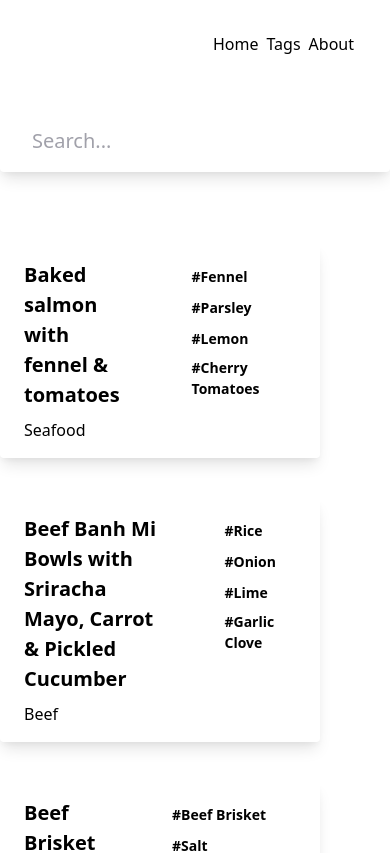
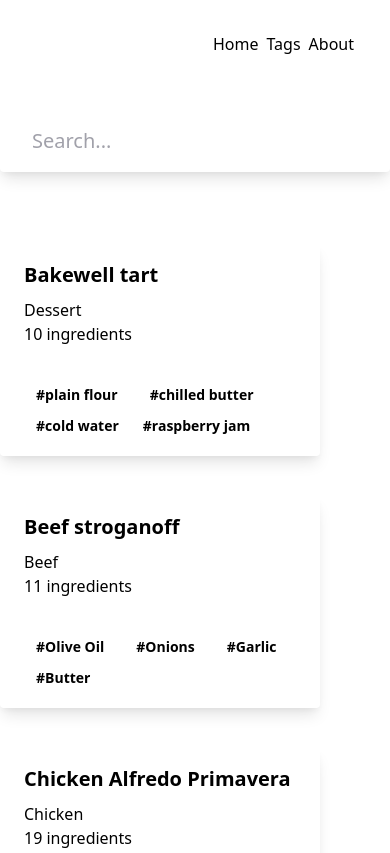
Before and after one commit to rafaelfrancisco-dev/recipes_website, a Next.js app: page / in a window 390 px wide. Shown: the top 853 px of the page. Built offline with nearby package versions, Linux system fonts and the light colour scheme; what @tailwindcss/typography would draw is missing.

Commit message:
Recipe details page improvements

```diff
--- /dev/null
+++ b/src/components/RecipeBox.tsx
@@ -0,0 +1,49 @@
+import React from 'react';
+
+import Link from 'next/link';
+
+import { RecipeMethods } from '../models/logic/RecipeMethods';
+import { Recipe } from '../models/Recipe';
+import FadeInImage from './FadeInImage';
+
+type RecipeBoxProps = {
+  recipe: Recipe;
+};
+
+const RecipeBox = (props: RecipeBoxProps) => (
+  <Link href={`/recipes/${props.recipe.idMeal}`}>
+    <div className="transition duration-500 ease-in-out max-w-xs rounded overflow-hidden shadow-lg my-2 hover:bg-red-600 transform hover:-translate-y-1 hover:scale-105 cursor-pointer">
+      <div>
+        <div className="relative md:pl-6 xl:pl-8 hidden sm:block h-48">
+          <FadeInImage
+            className="absolute md:static overflow-visible"
+            src={props.recipe.strMealThumb}
+            alt={props.recipe.strMeal}
+            layout="fill"
+            objectFit="cover"
+          />
+        </div>
+
+        <div className="px-6 py-4">
+          <div className="font-bold text-xl mb-2">{props.recipe.strMeal}</div>
+
+          <p className="text-grey-darker text-base">{props.recipe.strCategory}</p>
+          <p className="text-grey-darker text-base">
+            {`${RecipeMethods.getNumberOfIngredients(
+              props.recipe,
+            )} ingredients`}
+          </p>
+        </div>
+
+        <div className="px-6 py-4">
+          <span className="inline-block bg-grey-lighter rounded-full px-3 py-1 text-sm font-semibold text-grey-darker mr-2">{`#${props.recipe.strIngredient1}`}</span>
+          <span className="inline-block bg-grey-lighter rounded-full px-3 py-1 text-sm font-semibold text-grey-darker mr-2">{`#${props.recipe.strIngredient2}`}</span>
+          <span className="inline-block bg-grey-lighter rounded-full px-3 py-1 text-sm font-semibold text-grey-darker">{`#${props.recipe.strIngredient3}`}</span>
+          <span className="inline-block bg-grey-lighter rounded-full px-3 py-1 text-sm font-semibold text-grey-darker">{`#${props.recipe.strIngredient4}`}</span>
+        </div>
+      </div>
+    </div>
+  </Link>
+);
+
+export default RecipeBox;
--- a/src/models/logic/RecipeMethods.ts
+++ b/src/models/logic/RecipeMethods.ts
@@ -7,7 +7,7 @@ export class RecipeMethods {
     Object.keys(recipe).forEach((key: string) => {
       if (key.includes('Ingredient')) {
         const val = (recipe as any)[key];
-        if (val !== undefined && val !== null) {
+        if (val !== undefined && val !== null && val !== '') {
           steps += 1;
         }
       }
@@ -15,4 +15,19 @@ export class RecipeMethods {
 
     return steps;
   }
+
+  static getTags(recipe: Recipe): String[] {
+    const tags: String[] = [];
+
+    Object.keys(recipe).forEach((key: string) => {
+      if (key.includes('Ingredient')) {
+        const val = (recipe as any)[key];
+        if (val !== undefined && val !== null && val !== '') {
+          tags.push(val as String);
+        }
+      }
+    });
+
+    return tags;
+  }
 }
--- a/src/pages/index.tsx
+++ b/src/pages/index.tsx
@@ -1,13 +1,11 @@
 import React from 'react';
 
 import { GetStaticProps, InferGetStaticPropsType } from 'next';
-import Link from 'next/link';
 
-import FadeInImage from '../components/FadeInImage';
+import RecipeBox from '../components/RecipeBox';
 import SearchBar from '../components/SearchBar';
 import { Meta } from '../layout/Meta';
 import { Recipe } from '../models/Recipe';
-import StyleUtils from '../styles/StyleUtils';
 import { Main } from '../templates/Main';
 
 const recipes = require('../models/recipes.json');
@@ -42,13 +40,13 @@ function getRandomElements(sourceArray: Array<any>, neededElements: number) {
   return result;
 }
 
-export const getStaticProps: GetStaticProps<IndexPageProps> = async () => ({
+export const getServerSideProps: GetStaticProps<IndexPageProps> = async () => ({
   props: {
     recipeList: getRandomElements(recipes, 33).sort(compareRecipeTitle),
   },
 });
 
-const Index = ({ recipeList }: InferGetStaticPropsType<typeof getStaticProps>) => (
+const Index = ({ recipeList }: InferGetStaticPropsType<typeof getServerSideProps>) => (
   <Main
     meta={(
       <Meta
@@ -60,38 +58,8 @@ const Index = ({ recipeList }: InferGetStaticPropsType<typeof getStaticProps>) =
     <SearchBar />
 
     <div className="grid grid-cols-1 md:grid-cols-3 gap-6 xl:gap-8 pt-8">
-      {recipeList.map((recipe: Recipe, index: number) => (
-        <Link key={recipe.idMeal} href={`/recipes/${recipe.idMeal}`}>
-          <div className="transition duration-500 ease-in-out max-w-xs rounded overflow-hidden shadow-lg my-2 hover:bg-red-600 transform hover:-translate-y-1 hover:scale-105">
-            <div
-              className={`w-full flex md:flex-col bg-gradient-to-br ${StyleUtils.getRandomGradientStyle(
-                index,
-              )}`}
-            >
-              <div className="relative md:pl-6 xl:pl-8 hidden sm:block h-32">
-                <FadeInImage
-                  className="absolute md:static overflow-visible"
-                  src={recipe.strMealThumb}
-                  alt={recipe.strMeal}
-                  layout="fill"
-                  objectFit="cover"
-                />
-              </div>
-
-              <div className="px-6 py-4">
-                <div className="font-bold text-xl mb-2">{recipe.strMeal}</div>
-                <p className="text-grey-darker text-base">{recipe.strCategory}</p>
-              </div>
-
-              <div className="px-6 py-4">
-                <span className="inline-block bg-grey-lighter rounded-full px-3 py-1 text-sm font-semibold text-grey-darker mr-2">{`#${recipe.strIngredient1}`}</span>
-                <span className="inline-block bg-grey-lighter rounded-full px-3 py-1 text-sm font-semibold text-grey-darker mr-2">{`#${recipe.strIngredient2}`}</span>
-                <span className="inline-block bg-grey-lighter rounded-full px-3 py-1 text-sm font-semibold text-grey-darker">{`#${recipe.strIngredient3}`}</span>
-                <span className="inline-block bg-grey-lighter rounded-full px-3 py-1 text-sm font-semibold text-grey-darker">{`#${recipe.strIngredient4}`}</span>
-              </div>
-            </div>
-          </div>
-        </Link>
+      {recipeList.map((recipe: Recipe) => (
+        <RecipeBox recipe={recipe} key={recipe.idMeal} />
       ))}
     </div>
   </Main>
--- a/src/pages/recipes/[ID].tsx
+++ b/src/pages/recipes/[ID].tsx
@@ -4,6 +4,7 @@ import { GetStaticPaths, GetStaticProps, InferGetStaticPropsType } from 'next';
 
 import FadeInImage from '../../components/FadeInImage';
 import { Meta } from '../../layout/Meta';
+import { RecipeMethods } from '../../models/logic/RecipeMethods';
 import { Recipe } from '../../models/Recipe';
 import { Main } from '../../templates/Main';
 
@@ -48,14 +49,16 @@ const RecipePage = ({ recipe }: InferGetStaticPropsType<typeof getStaticProps>)
       </div>
 
       <div className="my-4">
-        <h3 className="font-mono mb-2">Info</h3>
+        <h3 className="font-mono mb-2">Category</h3>
         <h5>{recipe.strCategory}</h5>
         <h5>{recipe.strTags}</h5>
       </div>
 
       <div className="my-4">
         <h3 className="font-mono mb-2">Ingredients</h3>
-        <p>Ingredients go here</p>
+        {RecipeMethods.getTags(recipe).map((ingredient: String) => (
+          <p className="mb-0 mt-0">{ingredient}</p>
+        ))}
       </div>
 
       <div className="my-4">
--- a/src/pages/search/[searchName].tsx
+++ b/src/pages/search/[searchName].tsx
@@ -1,54 +1,63 @@
 import React from 'react';
 
-import { GetServerSideProps, GetServerSidePropsContext, InferGetServerSidePropsType, NextPage } from 'next';
+import {
+  GetServerSideProps,
+  GetServerSidePropsContext,
+  InferGetServerSidePropsType,
+  NextPage,
+} from 'next';
 
+import RecipeBox from '../../components/RecipeBox';
 import { Meta } from '../../layout/Meta';
 import { Recipe } from '../../models/Recipe';
+import recipeList from '../../models/recipes.json';
 import { Main } from '../../templates/Main';
-import Link from 'next/link';
 
 function searchRecipes(name: string | string[]): Array<Recipe> {
-  const recipes = require('../../models/recipes.json');
-
   const searchName = typeof name === 'string' ? name.toLowerCase() : name[0].toLowerCase();
-  const foundArray = recipes.filter((e: Recipe) => e.strMeal.toLowerCase().includes(searchName));
+  const foundArray = recipeList.filter((e: Recipe) => e.strMeal.toLowerCase().includes(searchName));
 
   if (foundArray !== undefined) {
     return foundArray;
-  } else {
-    return [];
   }
+
+  return [];
 }
 
-export const getServerSideProps: GetServerSideProps = async ({ params }: GetServerSidePropsContext) => ({
+// eslint-disable-next-line max-len
+export const getServerSideProps: GetServerSideProps = async ({
+  params,
+}: GetServerSidePropsContext) => ({
   props: {
     recipes: searchRecipes(params?.searchName === undefined ? '' : params.searchName),
-    searchedText: params?.searchName
-  }
+    searchedText: params?.searchName,
+  },
 });
 
-const SearchPage: NextPage = ({ recipes, searchedText }: InferGetServerSidePropsType<typeof getServerSideProps>) => (
+// eslint-disable-next-line max-len
+const SearchPage: NextPage = ({
+  recipes,
+  searchedText,
+}: InferGetServerSidePropsType<typeof getServerSideProps>) => (
   <Main
     meta={(
       <Meta
-        title='Next.js Boilerplate Presentation'
-        description='Next js Boilerplate is the perfect starer code for your project. Build your React application with Next.js framework.'
+        title="Next.js Boilerplate Presentation"
+        description="Next js Boilerplate is the perfect starer code for your project. Build your React application with Next.js framework."
       />
     )}
   >
     <div>
-      <p>Search for {searchedText}</p>
-      <p>Found {recipes.length} results</p>
+      <p>{`Searched for ${searchedText}`}</p>
+      <p>{`Found ${recipes.length} results`}</p>
 
       <br />
 
-      {recipes.map((r: Recipe, index: number) => (
-        <div key={index}>
-          <Link key={r.idMeal} href={`/recipes/${r.idMeal}`}>
-            <p>{r.strMeal}</p>
-          </Link>
-        </div>
-      ))}
+      <div className="grid grid-cols-1 md:grid-cols-3 gap-6 xl:gap-8 pt-8">
+        {recipes.map((r: Recipe) => (
+          <RecipeBox recipe={r} key={r.idMeal} />
+        ))}
+      </div>
     </div>
   </Main>
 );
--- a/src/pages/tags.tsx
+++ b/src/pages/tags.tsx
@@ -1,17 +1,32 @@
 import React from 'react';
 
 import { GetStaticProps, InferGetStaticPropsType } from 'next';
+import Link from 'next/link';
 
 import { Meta } from '../layout/Meta';
+import { RecipeMethods } from '../models/logic/RecipeMethods';
+import { Recipe } from '../models/Recipe';
+import recipes from '../models/recipes.json';
 import { Main } from '../templates/Main';
 
-type IndexPageProps = {
+type TagPageProps = {
   tagsList: Array<String>;
 };
 
-export const getStaticProps: GetStaticProps<IndexPageProps> = async () => ({
+function gatherUniqueTags(): Set<String> {
+  const recipeArray = recipes as Array<Recipe>;
+  const set: Set<String> = new Set();
+
+  recipeArray.forEach((element) => {
+    RecipeMethods.getTags(element).forEach((element2) => set.add(element2));
+  });
+
+  return set;
+}
+
+export const getStaticProps: GetStaticProps<TagPageProps> = async () => ({
   props: {
-    tagsList: [''],
+    tagsList: Array.from(gatherUniqueTags()),
   },
 });
 
@@ -25,8 +40,15 @@ const TagsPage = ({ tagsList }: InferGetStaticPropsType<typeof getStaticProps>)
     )}
   >
     <div>
-      <p>asd</p>
-      <p>{tagsList}</p>
+      <ul className="list-none pl-0 flex flex-wrap items-center justify-center">
+        {Array.from(tagsList).map((element) => (
+          <Link key={element.big()} href={`/search/${element}`}>
+            <a className="block font-medium p-2 relative transition duration-100 ease-in-out hover:bg-red-600 transform hover:-translate-y-1 hover:scale-110">
+              {element}
+            </a>
+          </Link>
+        ))}
+      </ul>
     </div>
   </Main>
 );
```
